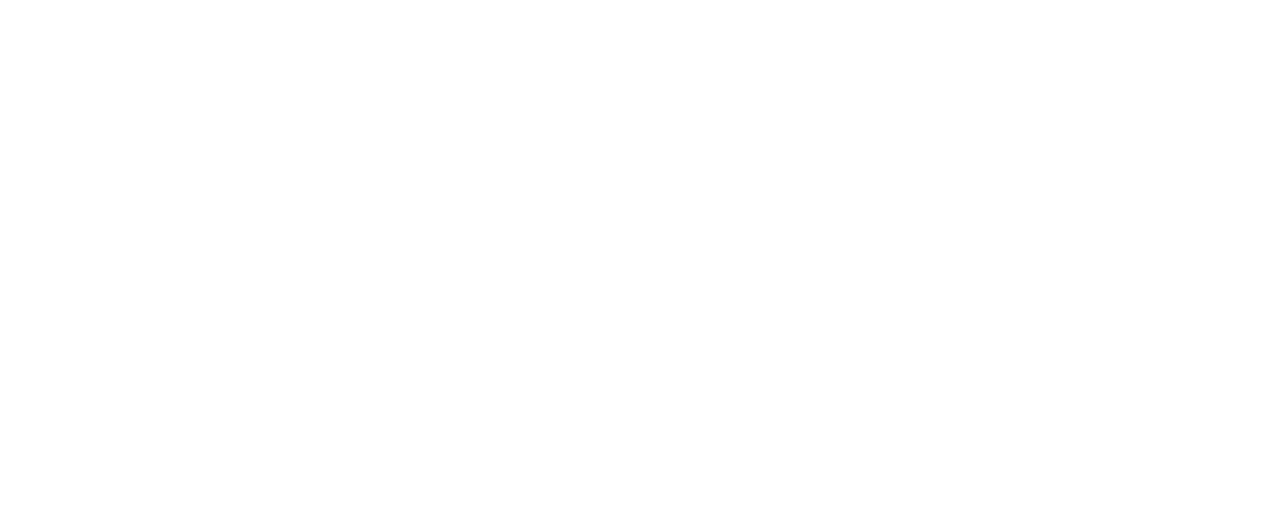
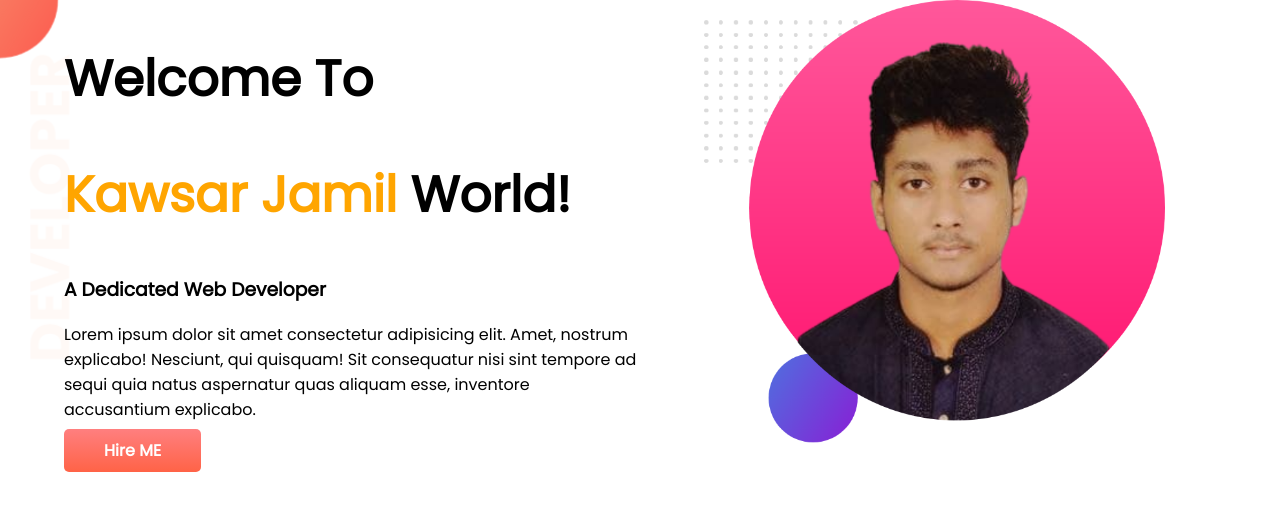
Before and after one commit to itskawsarjamil/developer-portfolio, a plain HTML site: page index.html in a window 1280 px wide. Drawn offline with Linux system fonts and the light colour scheme.

Commit message:
add information

```diff
--- a/index.html
+++ b/index.html
@@ -1,13 +1,35 @@
 <!DOCTYPE html>
 <html lang="en">
+
 <head>
     <meta charset="UTF-8">
     <meta http-equiv="X-UA-Compatible" content="IE=edge">
     <meta name="viewport" content="width=device-width, initial-scale=1.0">
     <title>About Me</title>
     <link rel="stylesheet" href="style.css">
+    <link rel="preconnect" href="https://fonts.googleapis.com">
+    <link rel="preconnect" href="https://fonts.gstatic.com" crossorigin>
+    <link href="https://fonts.googleapis.com/css2?family=Poppins&display=swap" rel="stylesheet">
 </head>
+
 <body>
+    <section id="top-banner">
+        <div class="half-width">
+            <h1>Welcome To</h1>
+            <h1><span class="color-orange">Kawsar Jamil</span> World!</h1>
+            <h3>A Dedicated Web Developer</h3>
+            <p>Lorem ipsum dolor sit amet consectetur adipisicing elit. Amet, nostrum explicabo! Nesciunt, qui quisquam!
+                Sit
+                consequatur nisi sint tempore ad sequi quia natus aspernatur quas aliquam esse, inventore accusantium
+                explicabo.</p>
+            <!-- <div></div> -->
+            <a target="_blank" href="https://www.linkedin.com/in/itskawsarjamil/" class="button-design">Hire ME</a>
+        </div>
+        <div class="half-width">
+            <img src="images/kawsar.png" alt="my image">
+        </div>
+    </section>
 
 </body>
+
 </html>
--- a/style.css
+++ b/style.css
@@ -0,0 +1,39 @@
+body {
+    font-family: 'Poppins', sans-serif;
+    margin: 0;
+}
+
+h1 {
+    font-size: 50px;
+}
+
+.color-orange {
+    color: orange;
+}
+
+section {
+    display: flex;
+}
+
+.half-width {
+    width: 50%;
+    padding-left: 5%;
+}
+
+.half-width img {
+    width: 80%;
+}
+
+.button-design {
+    text-decoration: none;
+    background-image: linear-gradient(rgba(255, 0, 0, 0.5), tomato);
+    padding: 10px 40px;
+    color: white;
+    font-weight: 700;
+    border-radius: 5px;
+}
+
+#top-banner {
+    background-image: url(images/top-banner.png);
+    background-repeat: no-repeat;
+}
```
Also changed, not shown: images/jamil.png (added), images/kawsar.png (added).
